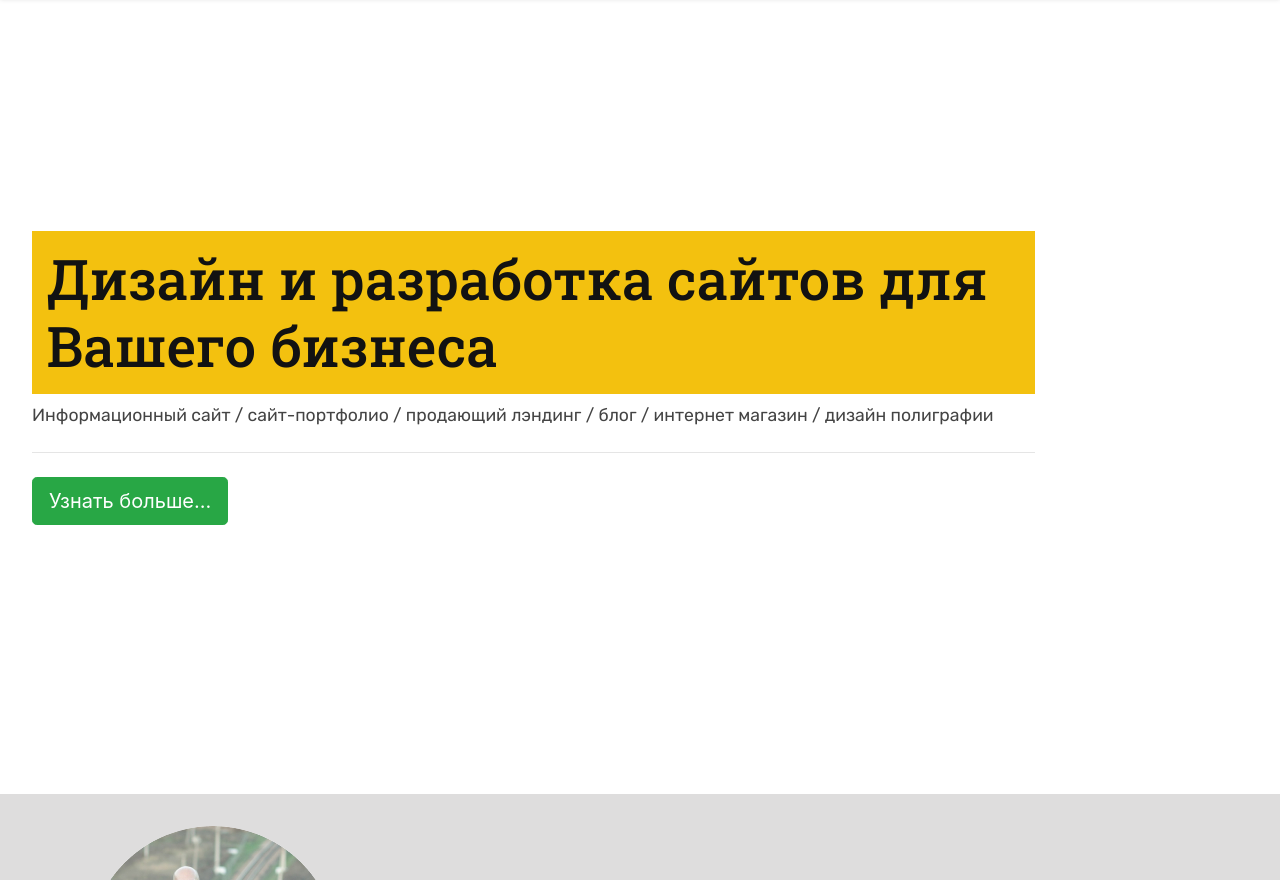
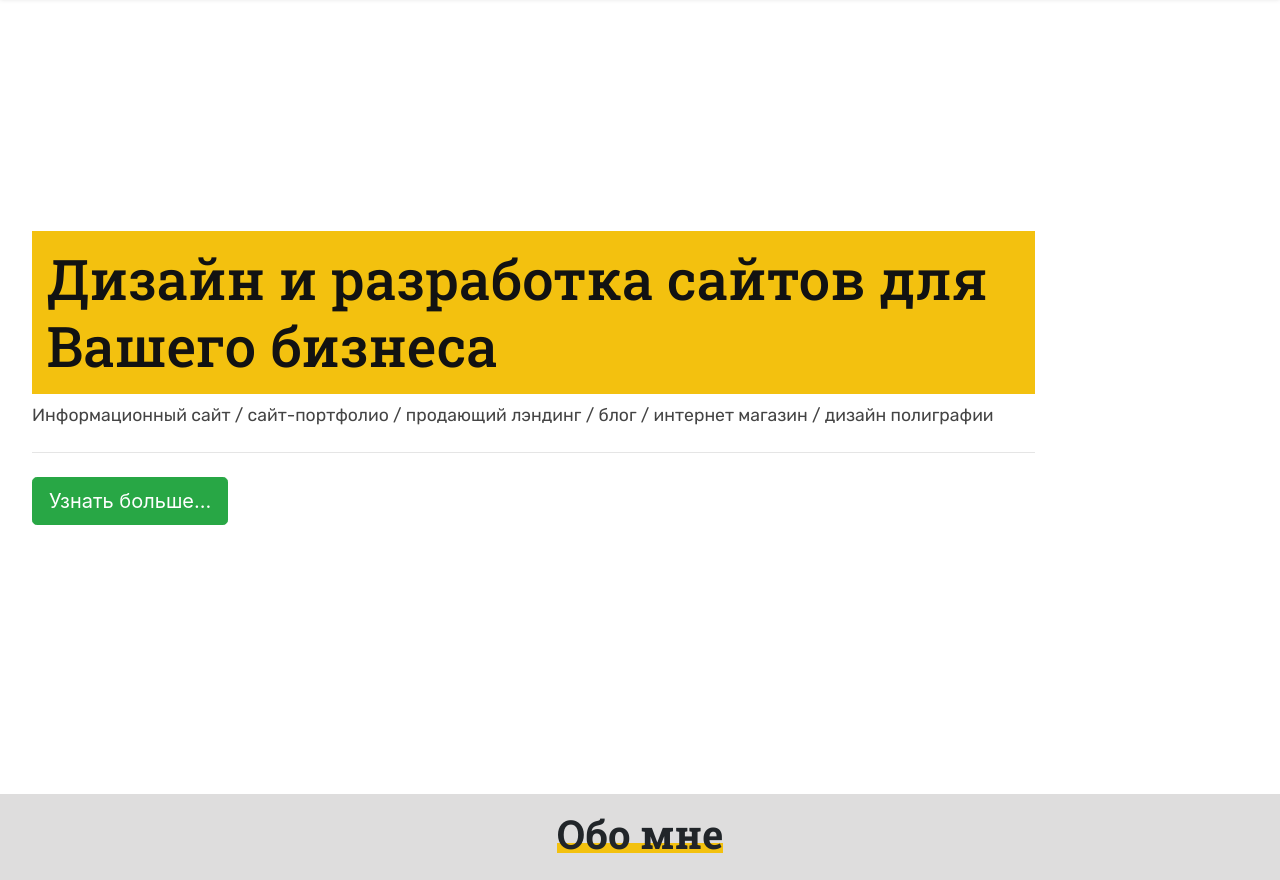
Before and after one commit to art-ste-web/my-page, a plain HTML site: page index.html in a window 1280 px wide. Shown: the part 62-942 px from the top of the page. Drawn offline with nearby package versions, Linux system fonts and the light colour scheme.

Commit message:
add some css

```diff
--- a/index.html
+++ b/index.html
@@ -38,6 +38,9 @@
         </div>
     </div>
     <div class="container-fluid about">
+        <div class="row about-header">
+            <h1>Обо мне</h1>
+        </div>
         <div class="row">
             <div class="col-lg-4 img-wrapper">
                 <img src="src/img/my-photo.jpg" alt="my-photo">
--- a/src/style.css
+++ b/src/style.css
@@ -38,6 +38,26 @@ p {
     background-color: #DEDDDD;
     justify-content: center;
 }
+.about .about-header {
+    justify-content: center;
+}
+.about .about-header h1 {
+    font-family: 'Roboto Slab', serif;
+    font-weight: 700;
+    margin: 1rem;
+    position: relative;
+    z-index: 1;
+}
+.about .about-header h1::after {
+    content: "";
+    height: 10px;
+    position: absolute;
+    background-color: #F3C10F;
+    width: 100%;
+    bottom: 5px;
+    left: 0;
+    z-index: -1;
+}
 .about img {
     border-radius: 50%;
 
@@ -48,3 +68,6 @@ p {
     align-items: center;
     padding: 2rem;
 }
+.about .about-text {
+    font-size: 1.2rem;
+}
```
